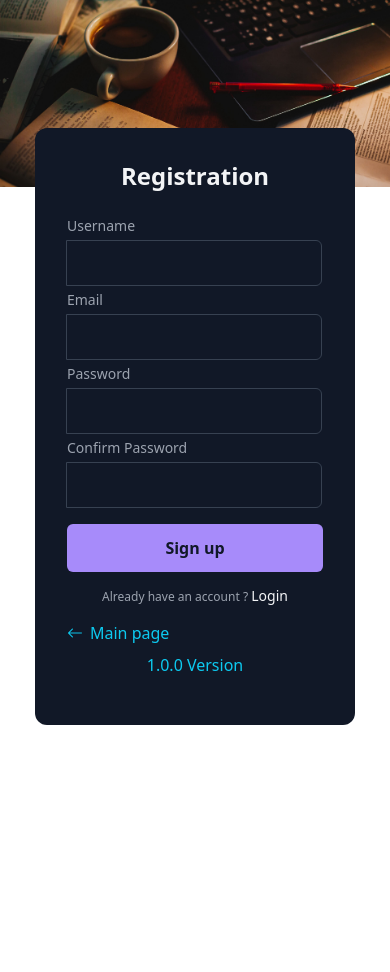
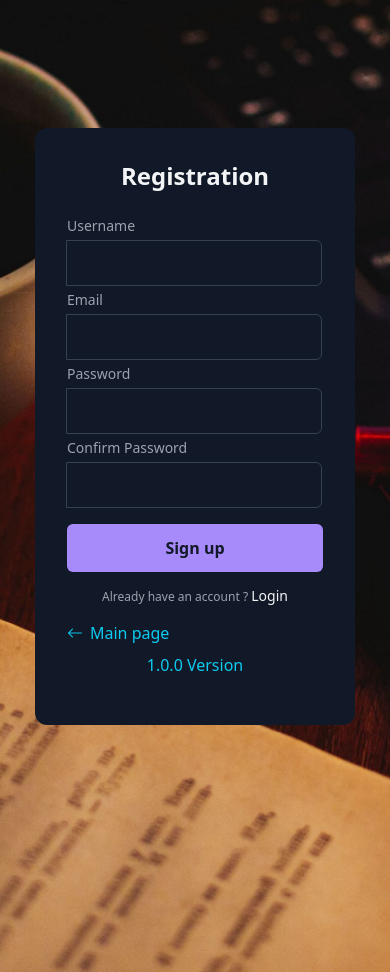
Before and after one commit to dilmurodsadullayev/TeachEasy, a Django app: template template/registrations/sign_up.html in a window 390 px wide. Run offline with Django 5.2, Linux system fonts and the light colour scheme; the template is opened without the code that fills it, so the values that code supplies are empty; some libraries are stand-ins or nearby versions.

Commit message:
login and sign up fix response

```diff
--- a/template/registrations/sign_in.html
+++ b/template/registrations/sign_in.html
@@ -30,11 +30,10 @@
 
 @media (max-width: 768px) { /* Mobil versiya */
     body {
-        background-size: contain; /* Rasm to‘liq ko‘rinadi */
-        background-position: top;
+        background-size: cover; /* Rasm to‘liq ko‘rinadi */
+        background-position: center;
     }
 }
-
 </style>
 
 <body style="height: 48vw">
--- a/template/registrations/sign_up.html
+++ b/template/registrations/sign_up.html
@@ -20,7 +20,7 @@
 </head>
 
 <style>
-body {
+    body {
     background-image: url("{% static 'img/header.jpg' %}");
     background-size: cover;
     background-position: center;
@@ -31,8 +31,8 @@ body {
 
 @media (max-width: 768px) { /* Mobil versiya */
     body {
-        background-size: contain; /* Rasm to‘liq ko‘rinadi */
-        background-position: top;
+        background-size: cover; /* Rasm to‘liq ko‘rinadi */
+        background-position: center;
     }
 }
 
```
